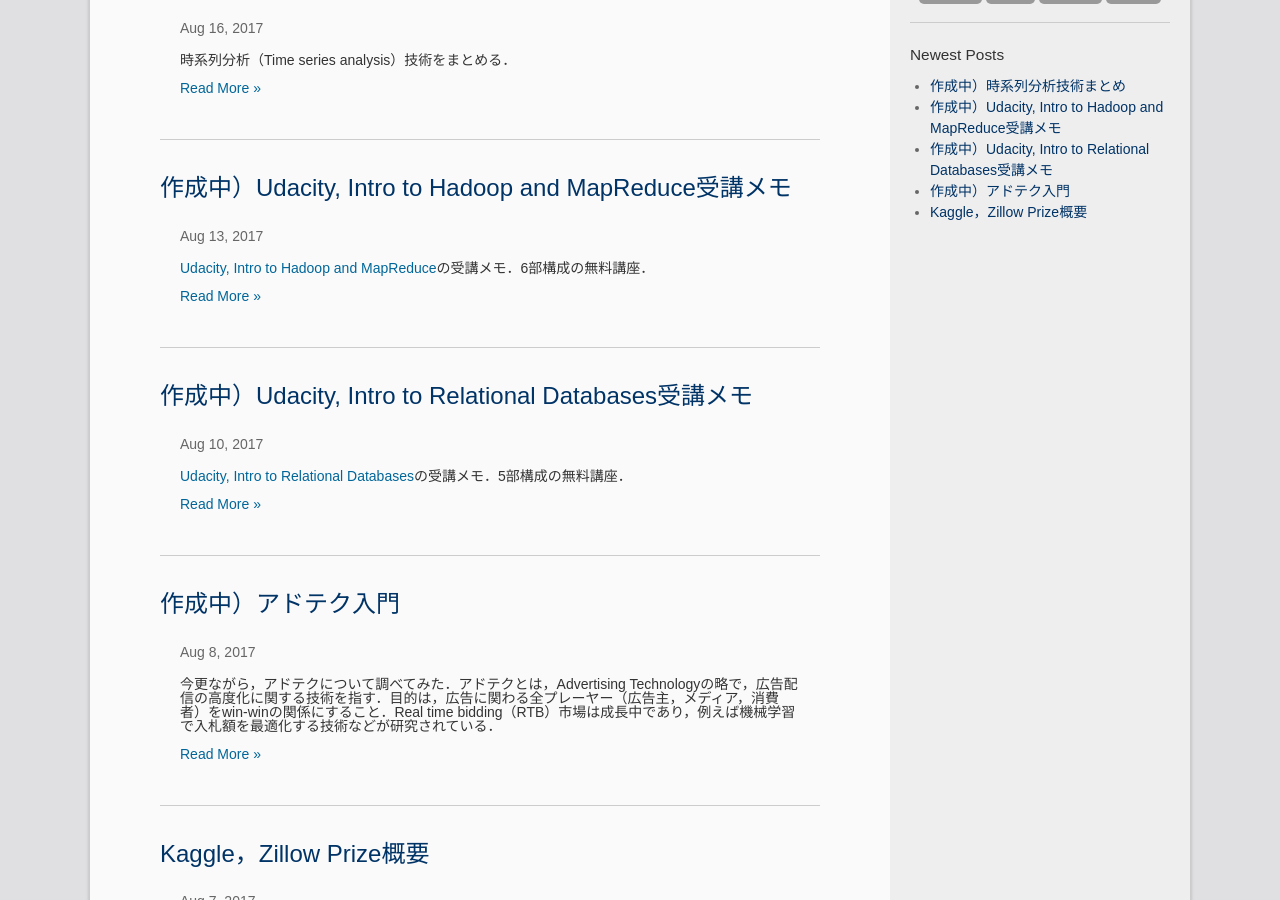
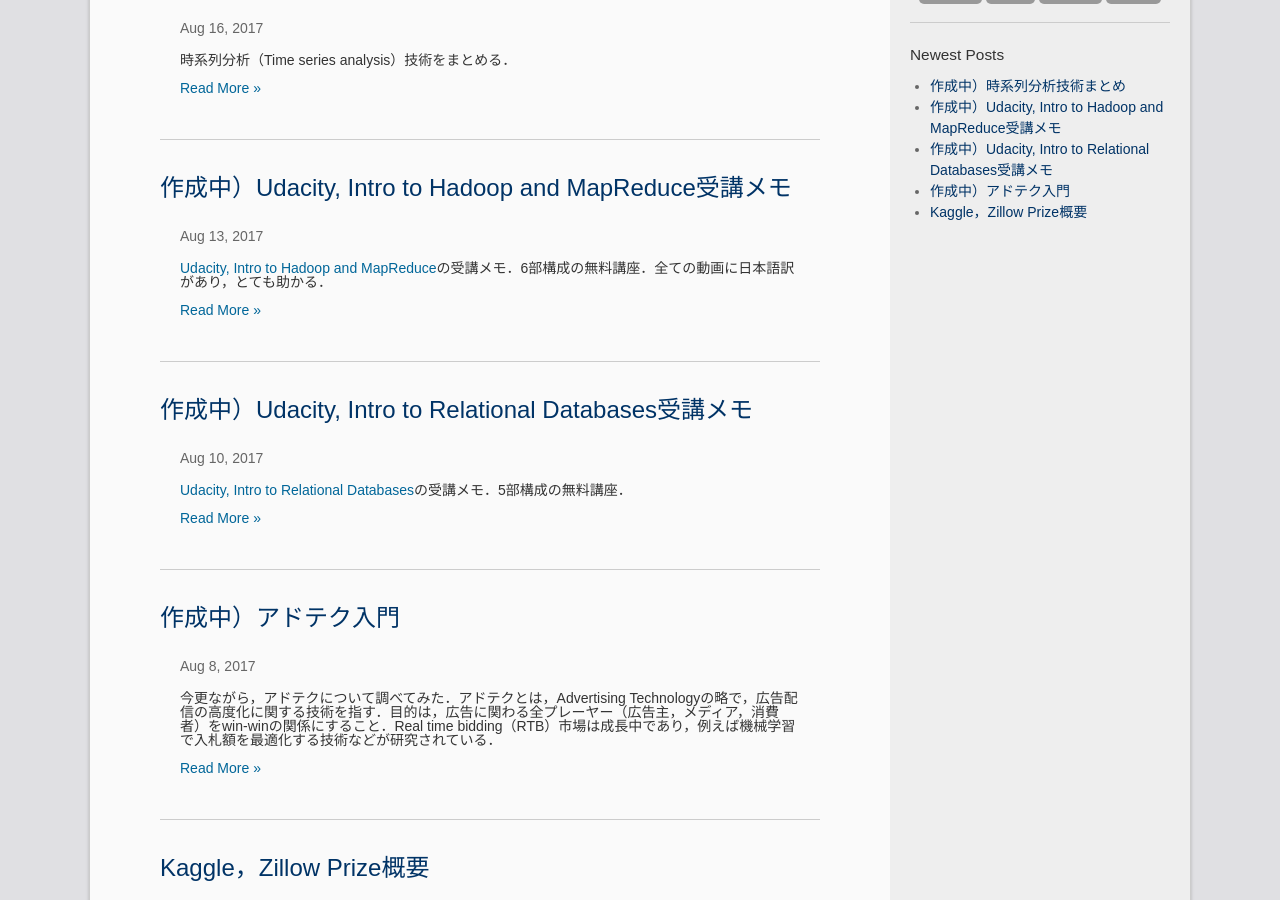
Before and after one commit to madoreenu/haltaro.github.io, a Jekyll site: the page built from index.html, in a window 1280 px wide and 900 px high, scrolled down 330 px. Built offline with Jekyll 4.4.1, drawn with Linux system fonts in a browser that asks for light colours; the list of posts is cut into pages by our own code.

Commit message:
Update Hadoop post

````diff
--- a/_posts/2017-08-13-udacity-hadoop.md
+++ b/_posts/2017-08-13-udacity-hadoop.md
@@ -6,7 +6,7 @@ categories:
  - data science
 ---
 
-[Udacity, Intro to Hadoop and MapReduce](https://www.udacity.com/course/intro-to-hadoop-and-mapreduce--ud617)の受講メモ．6部構成の無料講座．
+[Udacity, Intro to Hadoop and MapReduce](https://www.udacity.com/course/intro-to-hadoop-and-mapreduce--ud617)の受講メモ．6部構成の無料講座．全ての動画に日本語訳があり，とても助かる．
 
 <iframe width="100%" height="480" src="https://www.youtube.com/embed/DEQNknALf_8?rel=0" frameborder="0" allowfullscreen></iframe>
 
@@ -66,7 +66,24 @@ categories:
 
 # 3. MapReduce Code
 
+* **Hadoop streaming**により，どんな言語でも処理を書くことができる．
+* MapperおよびReducerには，`sys.stdin`形式でデータを入力する．`for line in sys.stdin:`以下に処理を書く．
+* MapperおよびReducerは，処理結果を`print`で標準出力する．
+* シェルで`$ ./mapper.py`で実行すれば，Hadoop外でMapperの動作を検証できる．Reducerについても同様．さらに，以下のコマンドで全ての処理を検証可能．
+
+```
+$ cat testfile | ./mapper.py | sort | ./reducer.py
+
+```
+
+* 詳細は，以下の動画がとてもわかりやすい．
+
+<iframe width="100%" height="480" src="https://www.youtube.com/embed/MYo8EZwDRUA?rel=0" frameborder="0" allowfullscreen></iframe>
+
+
 # 4. Project
+
+* 実際にHadoopで問題を解く．
 
 # 5. MapReduce Design Patterns
 
````
Also changed, not shown: 3 other files.
